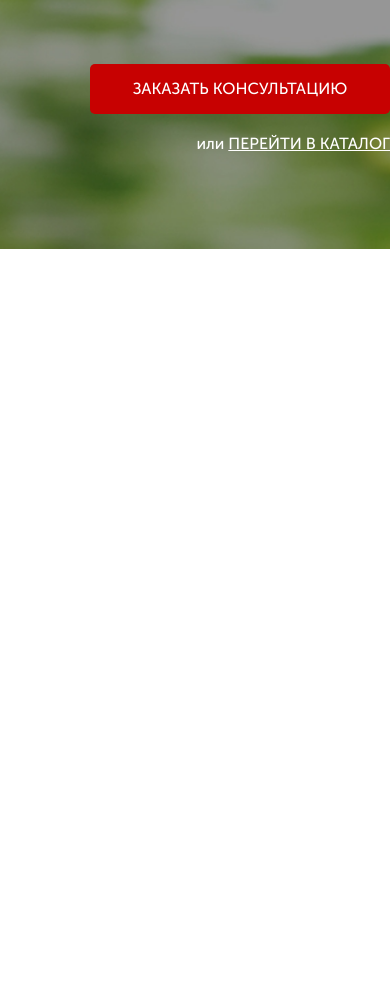
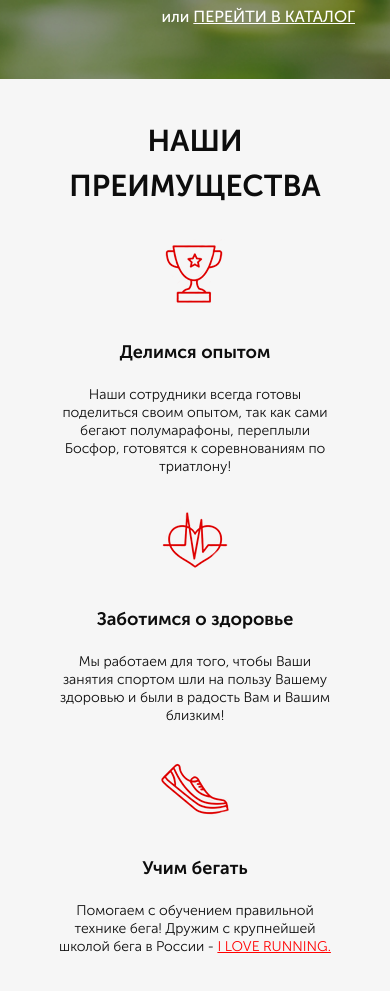
Before and after one commit to end-for-all/Pulse, a website: page src/index.html in a window 390 px wide. Shown: the part 611-1602 px from the top of the page. Before the commit the page ends 860 px from the top, so only its background shows below. Drawn offline with Linux system fonts and the light colour scheme.

Commit message:
added advantages section and addaptive

```diff
--- a/src/index.html
+++ b/src/index.html
@@ -64,5 +64,53 @@
                 </div>
             </div>
         </div>
+        <div class="advantages">
+            <div class="container">
+                <div class="advantages__title">НАШИ ПРЕИМУЩЕСТВА</div>
+                <div class="advantages__items">
+                    <div class="advantages__item">
+                        <img
+                            class="advantages__item-img"
+                            src="icons/advantages/cup.png"
+                            alt="cup"
+                        />
+                        <div class="advantages__item-title">Делимся опытом</div>
+                        <div class="advantages__item-text">
+                            Наши сотрудники всегда готовы поделиться своим
+                            опытом, так как сами бегают полумарафоны, переплыли
+                            Босфор, готовятся к соревнованиям по триатлону!
+                        </div>
+                    </div>
+                    <div class="advantages__item">
+                        <img
+                            class="advantages__item-img"
+                            src="icons/advantages/heart.png"
+                            alt="cup"
+                        />
+                        <div class="advantages__item-title">
+                            Заботимся о здоровье
+                        </div>
+                        <div class="advantages__item-text">
+                            Мы работаем для того, чтобы Ваши занятия спортом шли
+                            на пользу Вашему здоровью и были в радость Вам и
+                            Вашим близким!
+                        </div>
+                    </div>
+                    <div class="advantages__item">
+                        <img
+                            class="advantages__item-img"
+                            src="icons/advantages/shoe.png"
+                            alt="cup"
+                        />
+                        <div class="advantages__item-title">Учим бегать</div>
+                        <div class="advantages__item-text">
+                            Помогаем с обучением правильной технике бега! Дружим
+                            с крупнейшей школой бега в России -
+                            <a href="#">I LOVE RUNNING.</a>
+                        </div>
+                    </div>
+                </div>
+            </div>
+        </div>
     </body>
 </html>
--- /dev/null
+++ b/src/sass/base/_media.scss
@@ -0,0 +1,78 @@
+@import "../blocks/advantages";
+@import "../blocks/buttons";
+@media (max-width: 992px) {
+    .promo {
+        background: url(../img/main.jpg) 32% (center/cover) no-repeat;
+    }
+    .container {
+        max-width: 900px;
+    }
+}
+@media (max-width: 768px) {
+    .container {
+        max-width: 650px;
+    }
+    .advantages {
+        &__items {
+            margin-top: 0px;
+        }
+        &__item {
+            &-img {
+                margin-top: 65px;
+            }
+        }
+    }
+}
+@media (max-width: 576px) {
+    .promo {
+        background: url(../img/main.jpg) 90% (center/cover) no-repeat;
+        padding-bottom: 50px;
+    }
+    .container {
+        max-width: 320px;
+    }
+    .header {
+        flex-direction: column;
+        &__logo {
+            width: 100%;
+        }
+        &__official {
+            display: none;
+        }
+        &__contacts {
+            margin-top: 20px;
+        }
+        &__contacts {
+            width: 100%;
+        }
+    }
+    .promo {
+        &__wrapper {
+            margin-top: 50px;
+        }
+        &__header {
+            line-height: 42px;
+        }
+        &__icons {
+            margin-top: 30px;
+            width: auto;
+        }
+    }
+    .button {
+        &_main {
+            width: 320px;
+            margin-top: 40px;
+        }
+    }
+    .advantages {
+        padding-top: 40px;
+        &__items {
+            justify-content: center;
+        }
+        &__item {
+            &-img {
+                margin-top: 30px;
+            }
+        }
+    }
+}
--- /dev/null
+++ b/src/sass/blocks/_advantages.scss
@@ -0,0 +1,45 @@
+.advantages {
+    min-height: 473px;
+    padding: 73px 0 65px;
+    background-color: #f6f6f6;
+    &__title {
+        color: #0d0d0d;
+        text-align: center;
+        font-size: 30px;
+        font-weight: 700;
+    }
+    &__items {
+        margin-top: 65px;
+        display: flex;
+        justify-content: space-between;
+        flex-wrap: wrap;
+    }
+    &__item {
+        max-width: 280px;
+        &-img {
+            display: block;
+            margin: 0 auto;
+        }
+        &-title {
+            margin-top: 30px;
+            color: #0d0d0d;
+            text-align: center;
+            font-size: 18px;
+            font-weight: 700;
+        }
+        &-text {
+            margin-top: 20px;
+            color: #0d0d0d;
+            text-align: center;
+            font-size: 14px;
+            font-weight: 300;
+            line-height: 18px;
+            a {
+                color: #f00;
+                font-size: 14px;
+                font-weight: 300;
+                text-decoration-line: underline;
+            }
+        }
+    }
+}
--- a/src/sass/style.scss
+++ b/src/sass/style.scss
@@ -6,6 +6,9 @@
     max-width: 950px;
     margin: 0 auto;
 }
+
 @import "blocks/promo";
 @import "blocks/header.scss";
 @import "blocks/buttons";
+@import "blocks/advantages";
+@import "base/media";
```
Also changed, not shown: src/css/style.min.css.
